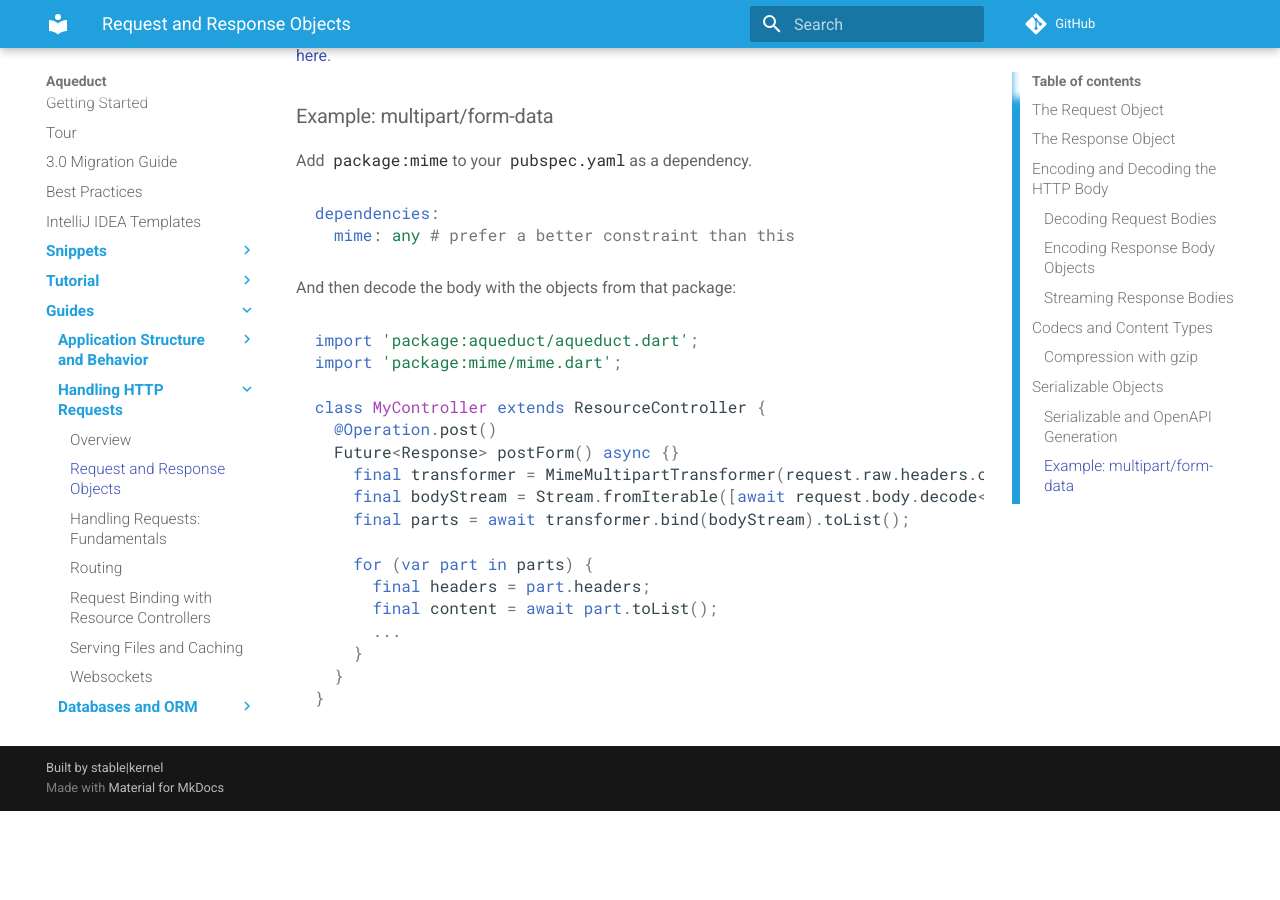
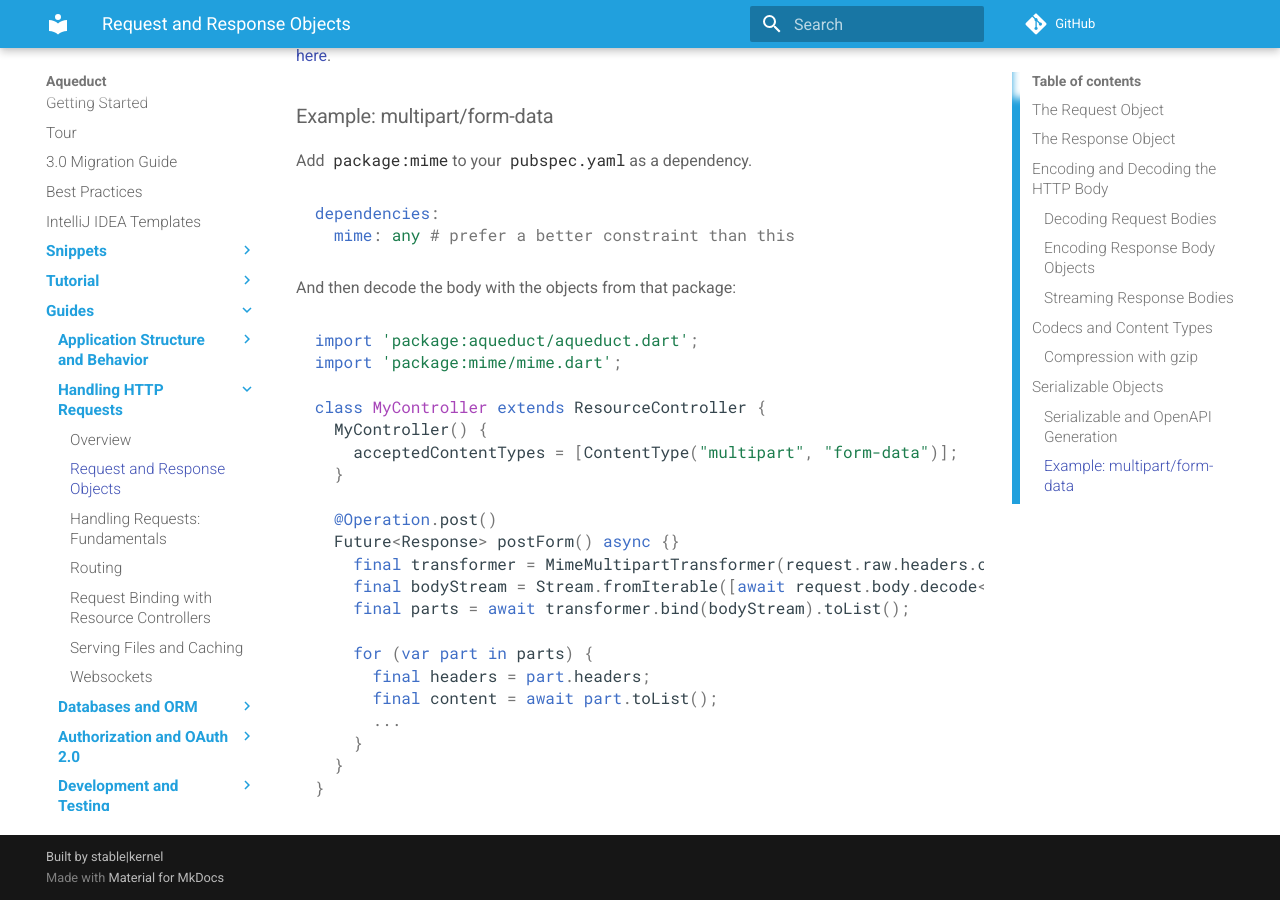
Before and after one commit to stablekernel/aqueduct, an MkDocs documentation site: the page built from source/docs/http/request_and_response.md, in a window 1280 px wide and 900 px high, scrolled down 9988 px. Built offline with MkDocs 1.6.1 and Material for MkDocs 9.7.7, drawn with Linux system fonts in a browser that asks for light colours; comment, search, counter and statistics services are not loaded; old or Windows-style settings are respelled for this version of MkDocs; before the commit the page ends 10799 px from its top, so only the background shows below that.

Commit message:
fix multipart error

```diff
--- a/source/docs/http/request_and_response.md
+++ b/source/docs/http/request_and_response.md
@@ -297,6 +297,10 @@
 import 'package:mime/mime.dart';
 
 class MyController extends ResourceController {
+  MyController() {
+    acceptedContentTypes = [ContentType("multipart", "form-data")];
+  }
+
   @Operation.post()
   Future<Response> postForm() async {}
     final transformer = MimeMultipartTransformer(request.raw.headers.contentType.parameters["boundary"]);
```
